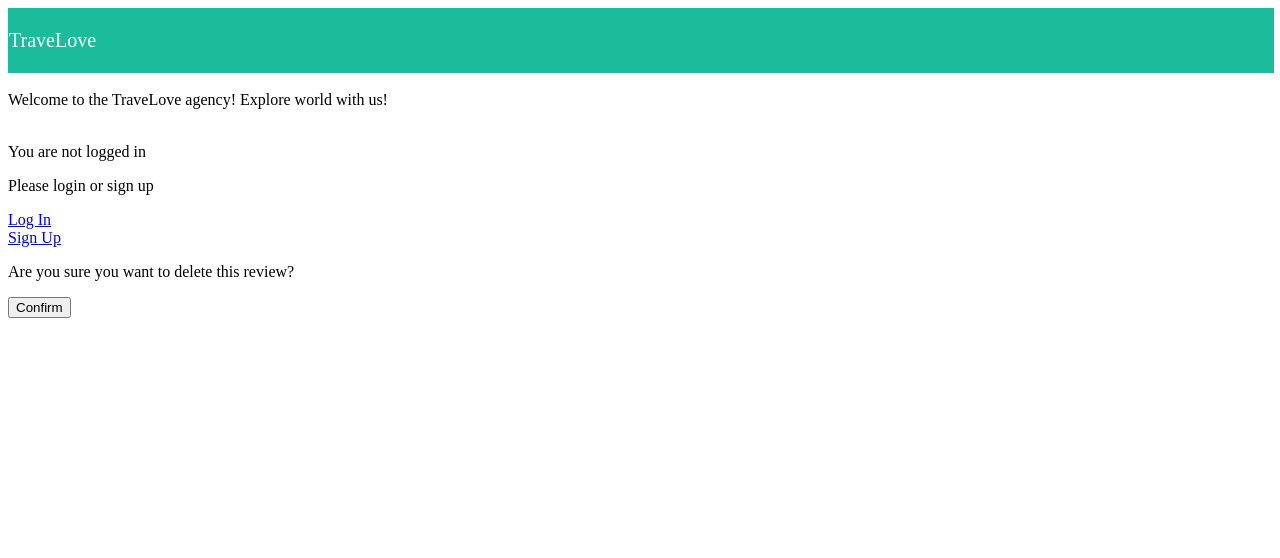
After one commit to gabrielabebenek/travel-agency, a Django app: template coderslab/templates/review_hotel_delete_list.html in a window 1280 px wide. The commit adds this page. Shown: the top 558 px of the page. Run offline with Django 3.2, Linux system fonts and the light colour scheme; the template is opened without the code that fills it, so the values that code supplies are empty; some libraries are stand-ins or nearby versions.

Commit message:
Additional view

```diff
--- a/coderslab/coderslab/urls.py
+++ b/coderslab/coderslab/urls.py
@@ -47,6 +47,7 @@ urlpatterns = [
     path('user-review/', travel_agency_views.ReviewView.as_view(), name='user-review'),
     path('user-delete-hotel-reservations/<int:pk>/', travel_agency_views.DeleteHotelReservationView.as_view(), name='user-delete-hotel-reservations'),
     path('user-delete-flight-reservations/<int:pk>/', travel_agency_views.DeleteFlightReservationView.as_view(), name='user-delete-flight-reservations'),
+    path('user-delete-hotel-review/<int:pk>/', travel_agency_views.DeleteHotelReviewView.as_view(), name='user-delete-hotel-review'),
     # url(r'ratings/', include('star_ratings.urls', namespace='ratings')),
     # path('ratings/', include('star_ratings.urls', namespace='ratings')),
 ] + static(settings.MEDIA_URL, document_root=settings.MEDIA_ROOT)
--- a/coderslab/templates/reservations_list.html
+++ b/coderslab/templates/reservations_list.html
@@ -16,7 +16,7 @@ Your hotels reservations:
             <strong>Room:</strong> {{ reservation.room }}<br>
             <strong>Start date:</strong> {{ reservation.bookingStartDate }}<br>
             <strong>End date: </strong>{{ reservation.bookingEndDate }}</li><br>
-    <a href="{% url 'user-delete-hotel-reservations' reservation.id %}">Delete this reservation</a>
+    <a href="{% url 'user-delete-hotel-reservations' reservation.id %}">Delete this reservation</a><br><br>
     {% endfor %}
   </ul>
 Your flights revervations:
--- a/coderslab/templates/reserve_hotel_room2.html
+++ b/coderslab/templates/reserve_hotel_room2.html
@@ -8,6 +8,8 @@
     <form action="" method="POST">
         {% csrf_token %}
         {{ form.as_p }}
+    <option value="{{ hotel.pk }}">{{ hotel.name }}</option>
+
         <input type="submit" value="Wyslij">
     </form>
 <br>
--- /dev/null
+++ b/coderslab/templates/review_hotel_delete_list.html
@@ -0,0 +1,17 @@
+{% extends 'base.html' %}
+{% block content %}
+{% if user.is_authenticated %}
+  Hi {{ user.username }}!<br><br>
+{% else %}
+Welcome to the TraveLove agency! Explore world with us!<br><br>
+  <p>You are not logged in</p>
+  <p>Please login or sign up</p>
+  <a href="{% url 'login' %}">Log In</a><br>
+  <a href="{% url 'signup' %}">Sign Up</a>
+{% endif %}
+
+<form method="post">{% csrf_token %}
+    <p>Are you sure you want to delete this review?</p>
+    <input type="submit" value="Confirm">
+</form>
+{% endblock %}
--- a/coderslab/templates/userreview-list.html
+++ b/coderslab/templates/userreview-list.html
@@ -16,6 +16,7 @@ Your reviews:
         Rating: {{ review.rating }}<br>
         Review: {{ review.review }}<br>
         Submission date: {{ review.date }}<br><br>
+    <a href="{% url 'user-delete-hotel-review' review.id %}">Delete this review</a><br><br>
     {% endfor %}
   </ul>
 <a href="{% url 'create-review' %}">Add hotel review</a><br>
--- a/coderslab/travel_agency_app/forms.py
+++ b/coderslab/travel_agency_app/forms.py
@@ -65,6 +65,7 @@ class ReserveHotelRoomForm(forms.ModelForm):
         self.fields['user'].queryset = User.objects.filter(
             username=self.request.user)
 
+
     def clean(self):
         cleaned_data = super().clean()
         if cleaned_data['bookingStartDate'] < datetime.date.today():
@@ -80,6 +81,7 @@ class ReserveHotelRoomForm(forms.ModelForm):
         'bookingStartDate' : DatePickerInput(format='%Y-%m-%d'),
         'bookingEndDate': DatePickerInput(format='%Y-%m-%d'),
         }
+
 
 class FlightForm(forms.ModelForm):
 
```
Also changed, not shown: coderslab/travel_agency_app/views.py (+14 -0 lines), coderslab/db.sqlite3, coderslab/media/hotel/hotel-cap-eden-roc-xlarge.webp (added).
